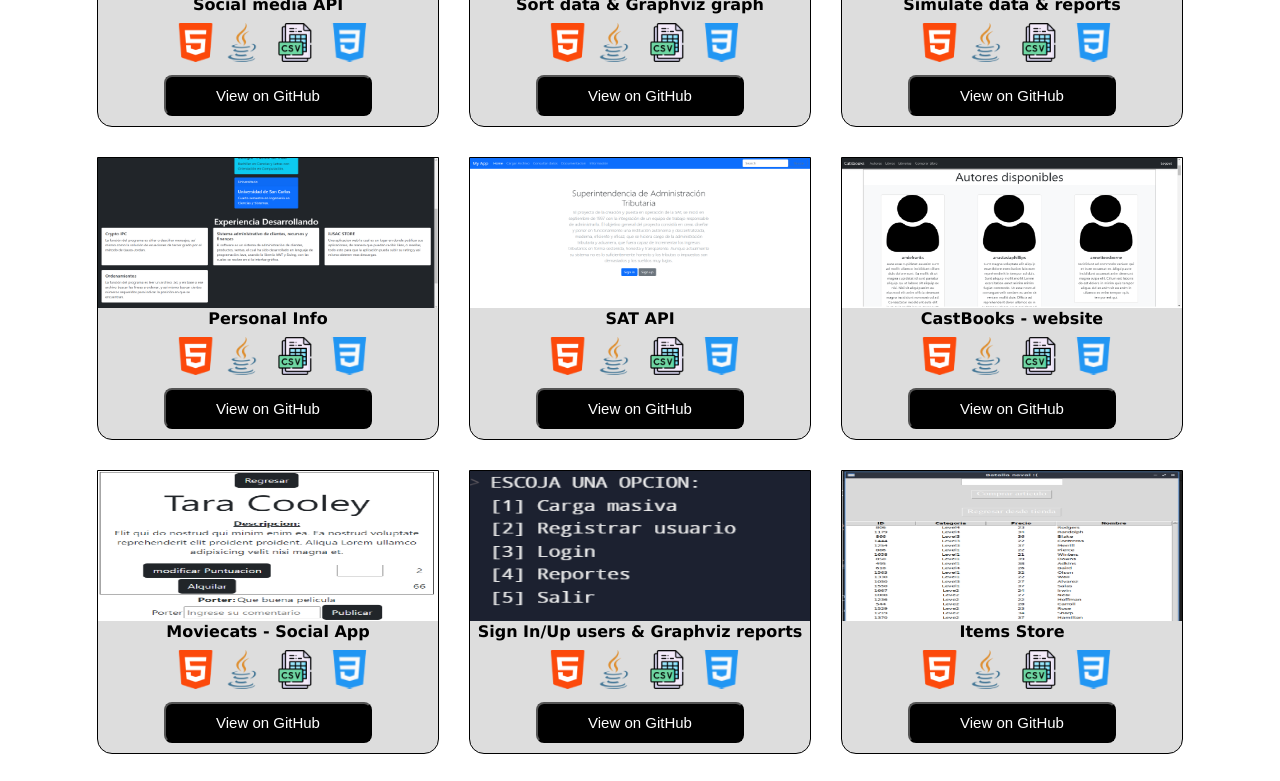
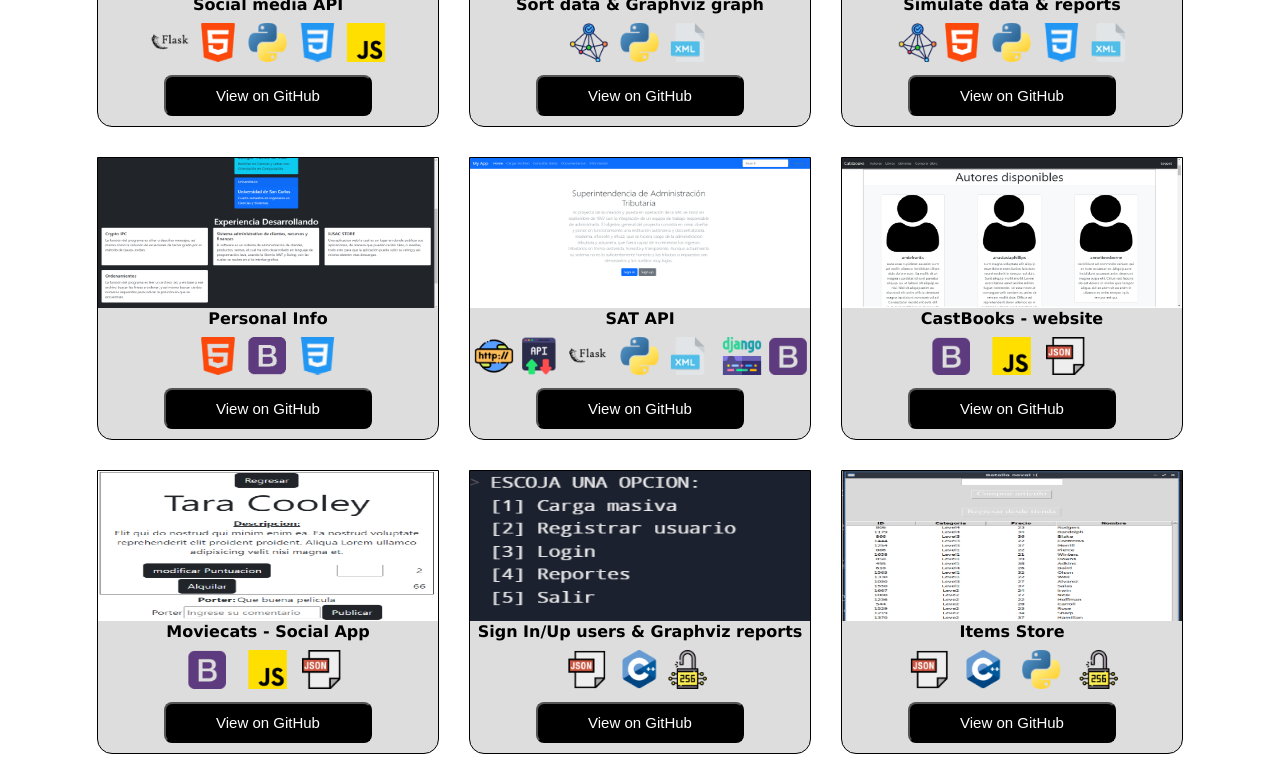
Before and after one commit to hxctr/webapp, a plain HTML site: page portfolio.html in a window 1280 px wide. Shown: the part 615-1396 px from the top of the page. Drawn offline with Linux system fonts and the light colour scheme.

Commit message:
icons in cards

```diff
--- a/portfolio.html
+++ b/portfolio.html
@@ -69,7 +69,7 @@
                             <td>Buy products by user</td>
                         </tr>
                         <tr>
-                            <td><img src="icons/icons_1.png" alt="" width="340"></td>
+                            <td><img src="icons/icons_2.png" alt="" width="340"></td>
                         </tr>
                         <tr>
                             <td><a href="https://github.com/hxctr/-IPC1-Practica1_201807220.git"><button>View on
@@ -88,7 +88,7 @@
                             <td>Data Plotter</td>
                         </tr>
                         <tr>
-                            <td><img src="icons/icons_1.png" alt="" width="340"></td>
+                            <td><img src="icons/icons_3.png" alt="" width="340"></td>
                         </tr>
                         <tr>
                             <td><a href="https://github.com/hxctr/-IPC1-Practica1_201807220.git"><button>View on
@@ -107,7 +107,7 @@
                             <td>Social media API</td>
                         </tr>
                         <tr>
-                            <td><img src="icons/icons_1.png" alt="" width="340"></td>
+                            <td><img src="icons/icons_4.png" alt="" width="340"></td>
                         </tr>
                         <tr>
                             <td><a href="https://github.com/hxctr/-IPC1-Practica1_201807220.git"><button>View on
@@ -126,7 +126,7 @@
                             <td>Sort data & Graphviz graph</td>
                         </tr>
                         <tr>
-                            <td><img src="icons/icons_1.png" alt="" width="340"></td>
+                            <td><img src="icons/icons_5.png" alt="" width="340"></td>
                         </tr>
                         <tr>
                             <td><a href="https://github.com/hxctr/-IPC1-Practica1_201807220.git"><button>View on
@@ -145,7 +145,7 @@
                             <td>Simulate data & reports</td>
                         </tr>
                         <tr>
-                            <td><img src="icons/icons_1.png" alt="" width="340"></td>
+                            <td><img src="icons/icons_6.png" alt="" width="340"></td>
                         </tr>
                         <tr>
                             <td><a href="https://github.com/hxctr/-IPC1-Practica1_201807220.git"><button>View on
@@ -164,7 +164,7 @@
                             <td>Personal Info</td>
                         </tr>
                         <tr>
-                            <td><img src="icons/icons_1.png" alt="" width="340"></td>
+                            <td><img src="icons/icons_7.png" alt="" width="340"></td>
                         </tr>
                         <tr>
                             <td><a href="https://github.com/hxctr/-IPC1-Practica1_201807220.git"><button>View on
@@ -183,7 +183,7 @@
                             <td>SAT API</td>
                         </tr>
                         <tr>
-                            <td><img src="icons/icons_1.png" alt="" width="340"></td>
+                            <td><img src="icons/icons_8.png" alt="" width="340"></td>
                         </tr>
                         <tr>
                             <td><a href="https://github.com/hxctr/-IPC1-Practica1_201807220.git"><button>View on
@@ -202,7 +202,7 @@
                             <td>CastBooks - website</td>
                         </tr>
                         <tr>
-                            <td><img src="icons/icons_1.png" alt="" width="340"></td>
+                            <td><img src="icons/icons_9.png" alt="" width="340"></td>
                         </tr>
                         <tr>
                             <td><a href="https://github.com/hxctr/-IPC1-Practica1_201807220.git"><button>View on
@@ -222,7 +222,7 @@
                             </td>
                         </tr>
                         <tr>
-                            <td><img src="icons/icons_1.png" alt="" width="340"></td>
+                            <td><img src="icons/icons_10.png" alt="" width="340"></td>
                         </tr>
                         <tr>
                             <td><a href="https://github.com/hxctr/-IPC1-Practica1_201807220.git"><button>View on
@@ -241,7 +241,7 @@
                             <td>Sign In/Up users & Graphviz reports</td>
                         </tr>
                         <tr>
-                            <td><img src="icons/icons_1.png" alt="" width="340"></td>
+                            <td><img src="icons/icons_11.png" alt="" width="340"></td>
                         </tr>
                         <tr>
                             <td><a href="https://github.com/hxctr/-IPC1-Practica1_201807220.git"><button>View on
@@ -260,7 +260,7 @@
                             <td>Items Store</td>
                         </tr>
                         <tr>
-                            <td><img src="icons/icons_1.png" alt="" width="340"></td>
+                            <td><img src="icons/icons_12.png" alt="" width="340"></td>
                         </tr>
                         <tr>
                             <td><a href="https://github.com/hxctr/-IPC1-Practica1_201807220.git"><button>View on
@@ -279,7 +279,7 @@
                             <td>Text Encrypter</td>
                         </tr>
                         <tr>
-                            <td><img src="icons/icons_1.png" alt="" width="340"></td>
+                            <td><img src="icons/icons_13.png" alt="" width="340"></td>
                         </tr>
                         <tr>
                             <td><a href="https://github.com/hxctr/-IPC1-Practica1_201807220.git"><button>View on
```
Also changed, not shown: icons/icons_10.png (added), icons/icons_2.png (added), icons/icons_3.png (added), icons/icons_7.png (added).
